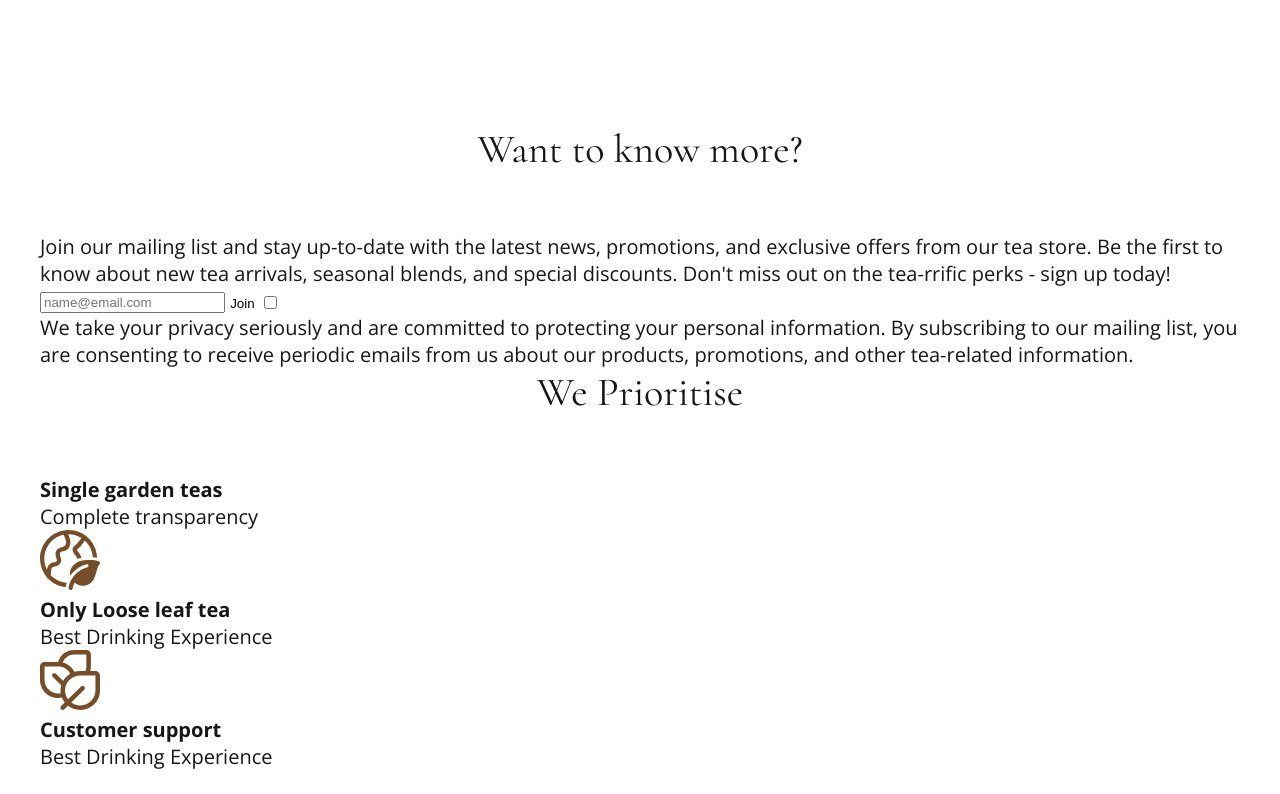
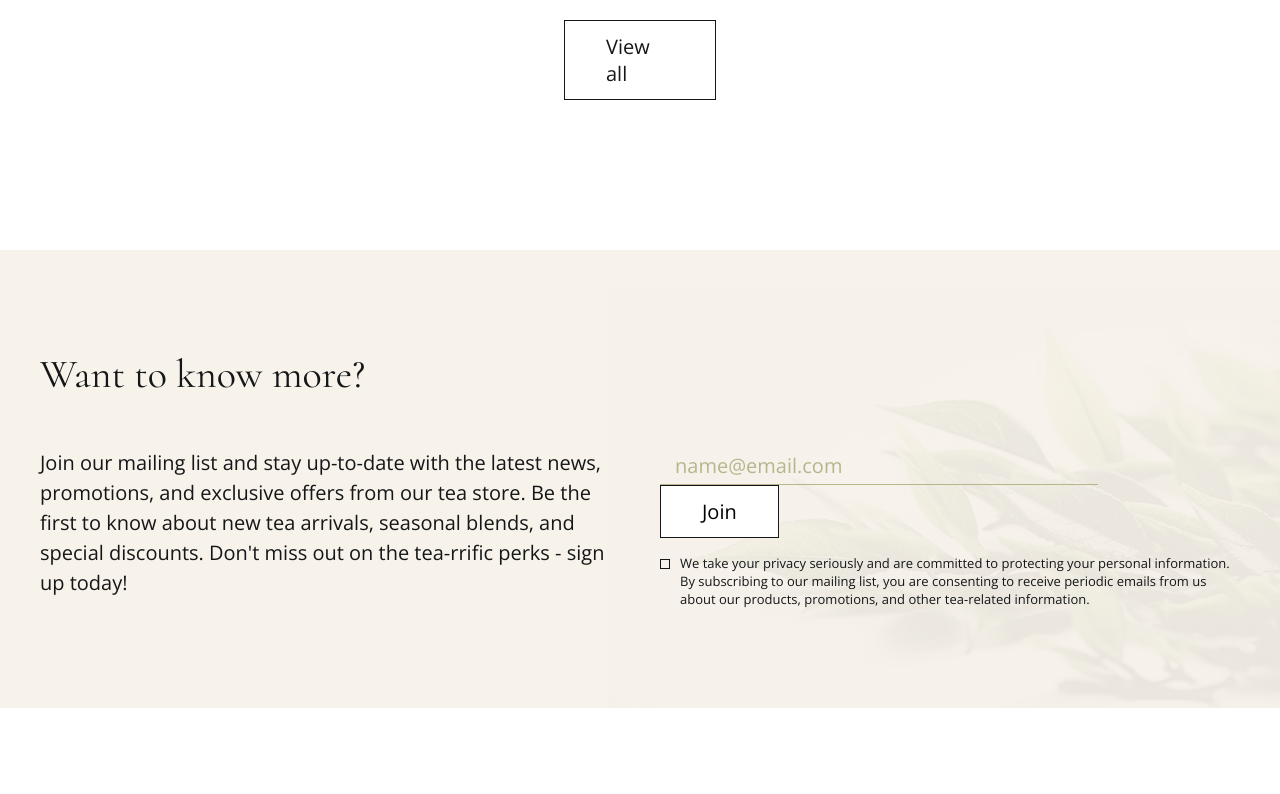
Before and after one commit to asadchenko-a/online-store-frontend, a plain HTML site: page index.html in a window 1280 px wide. Shown: the part 2720-3514 px from the top of the page. Drawn offline with nearby package versions, Linux system fonts and the light colour scheme.

Commit message:
верстка и адаптив (main-blog)

```diff
--- a/css/style.css
+++ b/css/style.css
@@ -259,8 +259,140 @@ position: relative;
   width: 5px;
   height: 10px;
   margin-left: 8px;
-  bottom: 2px;
+  bottom: 3px;
 }
+
+.main-blog__link{
+  padding: 12px 41px;
+  display: flex;
+  justify-content: center;
+  margin: 72px auto 0;
+  border: 1px solid #151618;
+  width: 152px;
+}
+
+.mailing-list{
+  padding: 100px 0;
+  background: #f7f2ea;
+ background-image: url(../images/mailing-bg.png);
+ background-repeat: no-repeat;
+ background-position: bottom right;
+}
+
+.mailing-list__title{
+  text-align: left;
+  margin-bottom: 50px;
+}
+.mailing-list__inner{
+  display: flex;
+  gap: 60px 40px;
+
+}
+
+.mailing-list__text{
+  line-height: 1.5;
+  flex-basis: 580px;
+}
+
+.mailing-list__form{
+  display: flex;
+  flex-wrap: wrap;
+  flex-basis: 580px;
+}
+
+.mailing-list__email{
+border: none;
+border-bottom: 1px solid #b8b58b;
+background-color: transparent;
+padding: 3px 15px;
+width: 438px;
+margin-right: 25px;
+font-family: "Open Sans", sans-serif;
+font-weight: 300;
+font-size: 20px;
+line-height: 150%;
+color: #151618;
+font-style: normal;
+
+}
+.mailing-list__email::placeholder{
+font-family: "Open Sans", sans-serif;
+font-weight: 300;
+font-size: 20px;
+line-height: 150%;
+color: #b8b58b;
+font-style: normal;
+}
+
+.mailing-list__btn{
+background-color: #fff;
+border: 1px solid #151618;
+padding: 12px 41px;
+font-size: 20px;
+font-weight: 300;
+font-family: "Open Sans", sans-serif;
+cursor: pointer;
+}
+
+.checkbox__text{
+font-size: 13px;
+padding-left: 20px;
+}
+
+.mailing-list__label{
+margin-top: 16px;
+}
+
+ .checkbox{
+position: absolute;
+clip-path: inset(50%);
+overflow: hidden;
+padding-left: 20px;
+}
+
+
+
+.checkbox-style{
+position: absolute;
+width: 10px;
+height: 10px;
+border: 1px solid #151618;
+margin-top: 5px;
+}
+
+.checkbox:checked + .checkbox-style::before{
+content:'';
+position: absolute;
+width: 6px;
+height: 6px;
+background-color: #151618;
+top: 1px;
+left: 1px;
+}
+
+.prioritise{
+  padding: 150px 0;
+}
+
+.prioritise__list{
+text-align: center;
+display: flex;
+justify-content: center;
+flex-wrap: wrap;
+gap: 30px 49px;
+}
+
+.prioritise__title{
+font-size: 30px;
+margin-bottom: 10px;
+font-weight: 300;
+}
+
+.prioritise__text{
+ margin-bottom: 30px;
+font-weight: 600;
+}
+
 
 
 
@@ -310,6 +442,21 @@ position: relative;
  }
 .reviews__item:last-child{
   display: none;
+}
+.main-blog{
+  padding: 120px 0;
+}
+.main-blog__item-img{
+  max-width: 230px;
+}
+.main-blog__item{
+  flex-basis: 460px;
+}
+.main-blog__list{
+  gap: 67px 20px;
+}
+.main-blog__link{
+  margin-top: 60px;
 }
 
  }
--- a/index.html
+++ b/index.html
@@ -249,7 +249,7 @@
       </section>
       <section class="mailing-list">
         <div class="container">
-        <h2 class="title mailing-list">Want to know more?</h2>
+        <h2 class="title mailing-list__title">Want to know more?</h2>
           <div class="mailing-list__inner">
          <p class="mailing-list__text">
 Join our mailing list and stay up-to-date with the latest news, promotions, and exclusive offers from our tea store. Be the first to know about new tea arrivals, seasonal blends, and special discounts. Don't miss out on the tea-rrific perks - sign up today!
@@ -257,7 +257,7 @@ Join our mailing list and stay up-to-date with the latest news, promotions, and
          <form action="#" class="mailing-list__form">
             <input class="mailing-list__email" type="email" placeholder="name@email.com">
             <button class="mailing-list__btn" type="submit">Join</button>
-            <label>
+            <label class="mailing-list__label">
               <input class="checkbox" type="checkbox">
               <span class="checkbox-style"></span>
               <p class="checkbox__text">
```
Also changed, not shown: images/mailing-bg.png (added).
